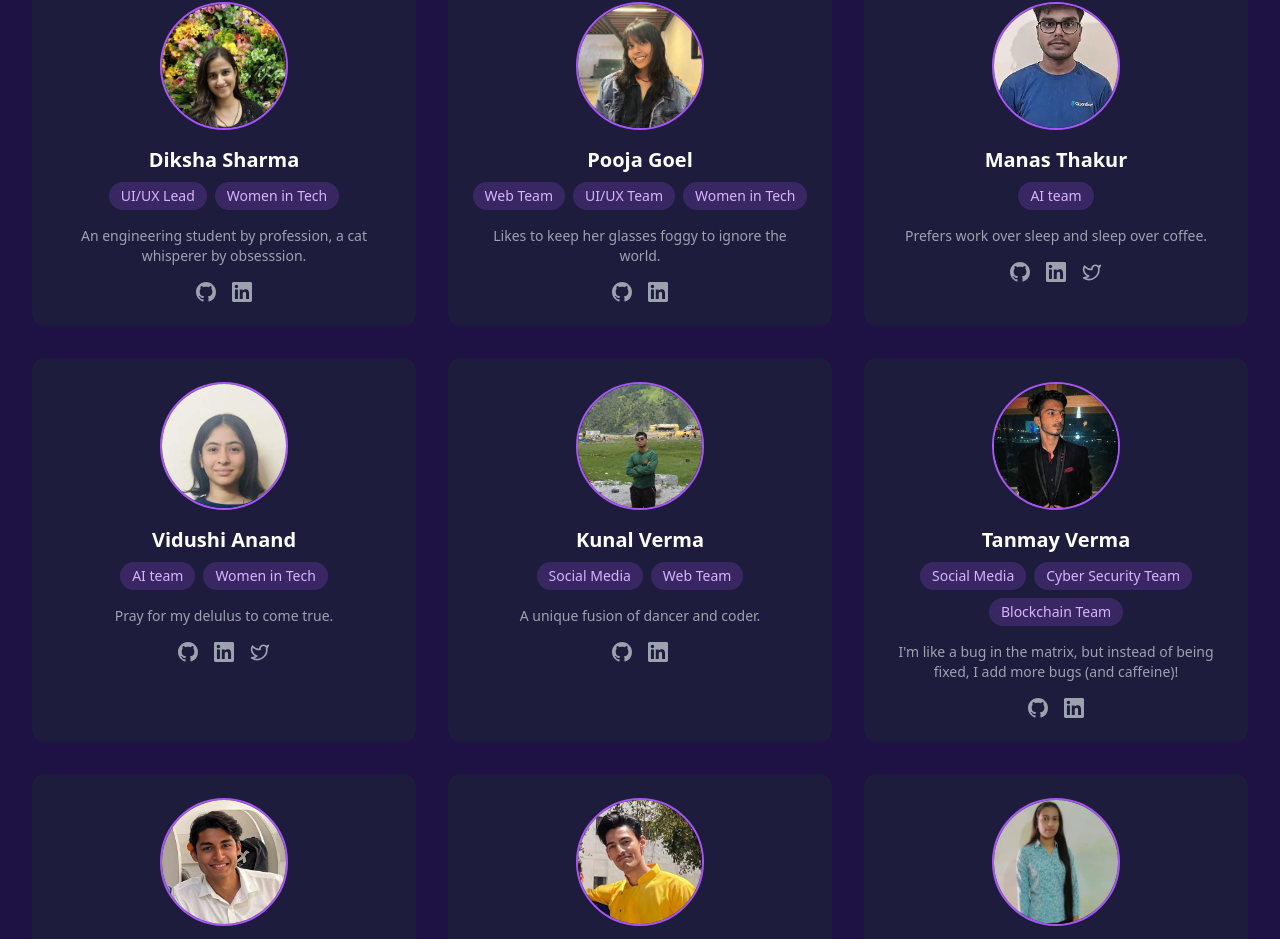
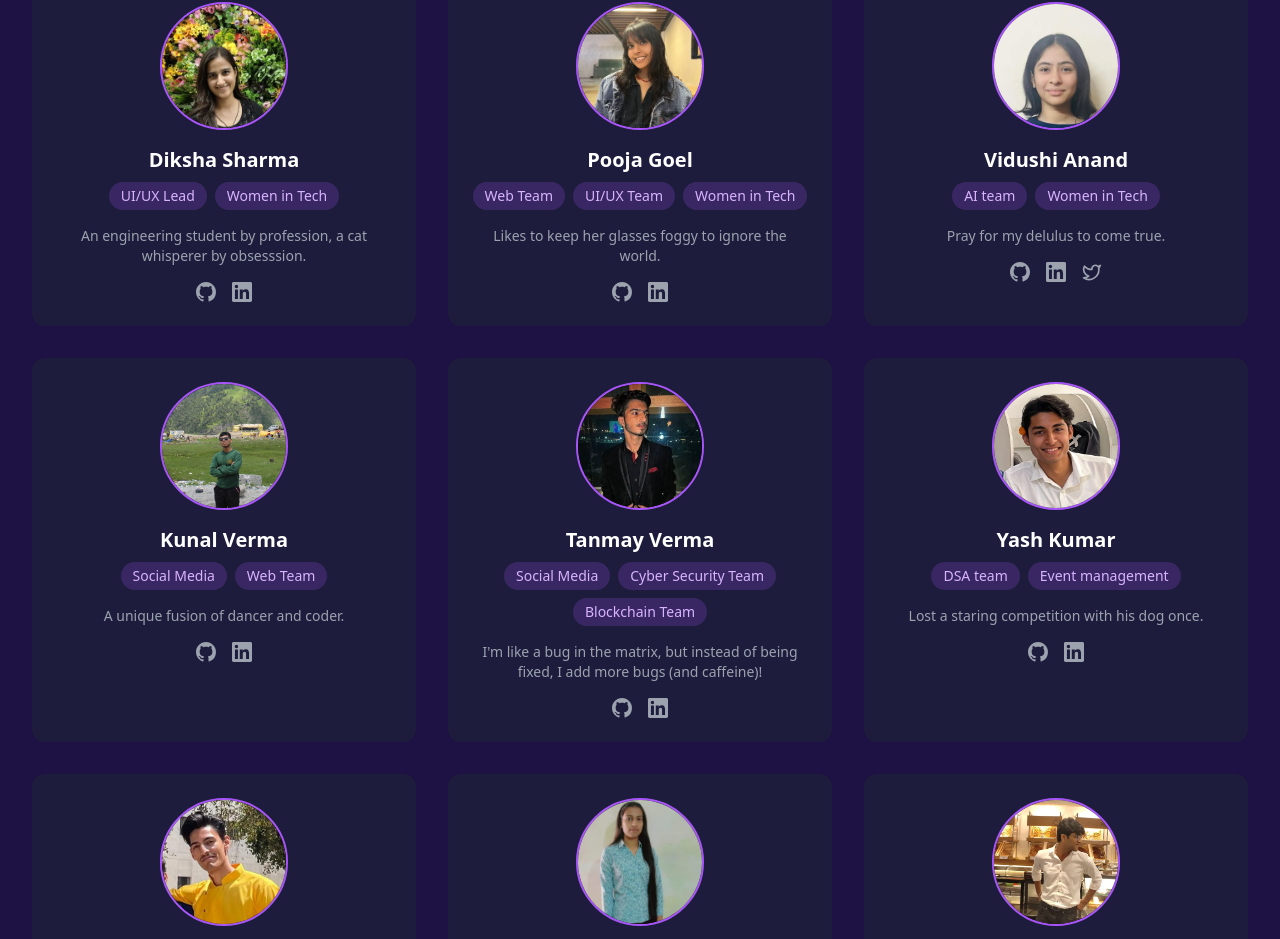
Before and after one commit to radhika-khatter/Deviators, a Next.js app: page /team in a window 1280 px wide. Shown: the part 1022-1961 px from the top of the page. Built offline with nearby package versions, Linux system fonts and the light colour scheme.

Commit message:
chore: remove manas

```diff
--- a/src/data/team.ts
+++ b/src/data/team.ts
@@ -5,7 +5,6 @@ import KK from "@/assets/team/kk.webp";
 import Ayush from "@/assets/team/ayush.webp";
 import Deepika from "@/assets/team/deepika.webp";
 import Diksha from "@/assets/team/diksha.webp";
-import Manas from "@/assets/team/manas.webp";
 import Vidushi from "@/assets/team/vidushi.webp";
 import Kunal from "@/assets/team/kunal.webp";
 import Tanmay from "@/assets/team/tanmay.webp";
@@ -126,18 +125,6 @@ const team: {
     keywords: ["web", "ui", "women"],
   },
   {
-    name: "Manas Thakur",
-    roles: ["AI team"],
-    intro: "Prefers work over sleep and sleep over coffee.",
-    urls: {
-      github: "https://github.com/Manas-thakur",
-      linkedin: "https://www.linkedin.com/in/manasthakur30/",
-      twitter: "https://x.com/Menace_thakur",
-    },
-    image: Manas,
-    keywords: ["ai"],
-  },
-  {
     name: "Vidushi Anand",
     roles: ["AI team", "Women in Tech"],
     intro: "Pray for my delulus to come true.",
```
